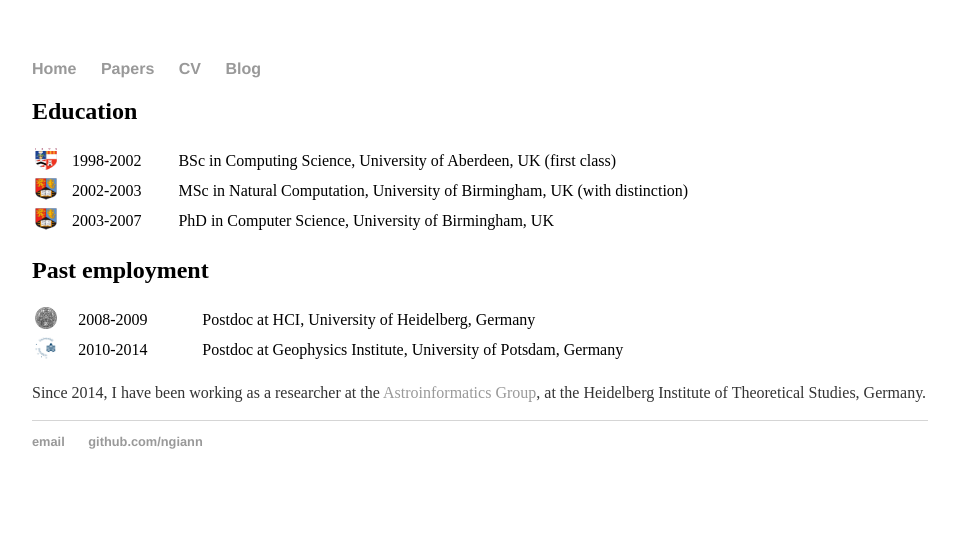
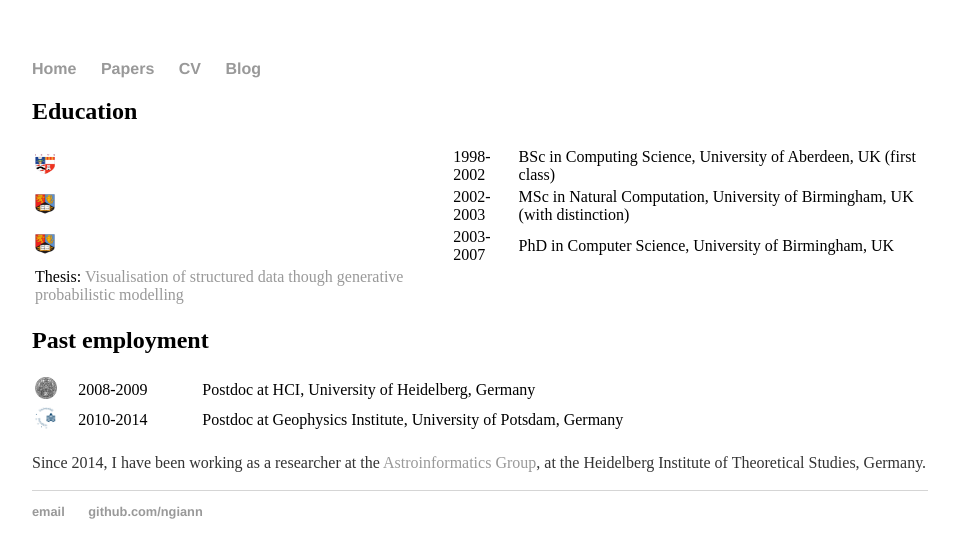
Before and after one commit to ngiann/ngiann.github.io, a Jekyll site: the page built from cv/index.html, in a window 1280 px wide. Shown: the top 558 px of the page, without its empty margins (160-1119 px from the left). Built offline with Jekyll 4.4.1, drawn with Linux system fonts in a browser that asks for light colours.

Commit message:
Update index.html

```diff
--- a/cv/index.html
+++ b/cv/index.html
@@ -8,19 +8,22 @@ title: Nikos Gianniotis, Machine learning researcher
 
 <table style="width:100%">
   <tr>
-    <td> <img src="aberdeen.png" alt="" border=0 height=22 width=22></img> </td>
+    <td> <img src="aberdeen.png" alt="" border=0 height=20 width=20></img> </td>
     <td>1998-2002</td>
     <td>BSc in Computing Science, University of Aberdeen, UK (first class) </td>
   </tr>
   <tr>
-    <td>  <img src="bhm.png" alt="" border=0 height=22 width=22></img>  </td>
+    <td>  <img src="bhm.png" alt="" border=0 height=20 width=20></img>  </td>
     <td>2002-2003 </td>
     <td>MSc in Natural Computation, University of Birmingham, UK (with distinction) </td>
   </tr>
     <tr>
-    <td>   <img src="bhm.png" alt="" border=0 height=22 width=22></img>  </td>
+    <td>   <img src="bhm.png" alt="" border=0 height=20 width=20></img>  </td>
     <td>2003-2007 </td>
     <td>PhD in Computer Science, University of Birmingham, UK </td>
+  </tr>
+  <tr>
+    <td>Thesis: <a href="http://etheses.bham.ac.uk/4803/1/Gianniotis08PhD.pdf"> Visualisation of structured data though generative probabilistic modelling </a>
   </tr>
 </table>
 
```
